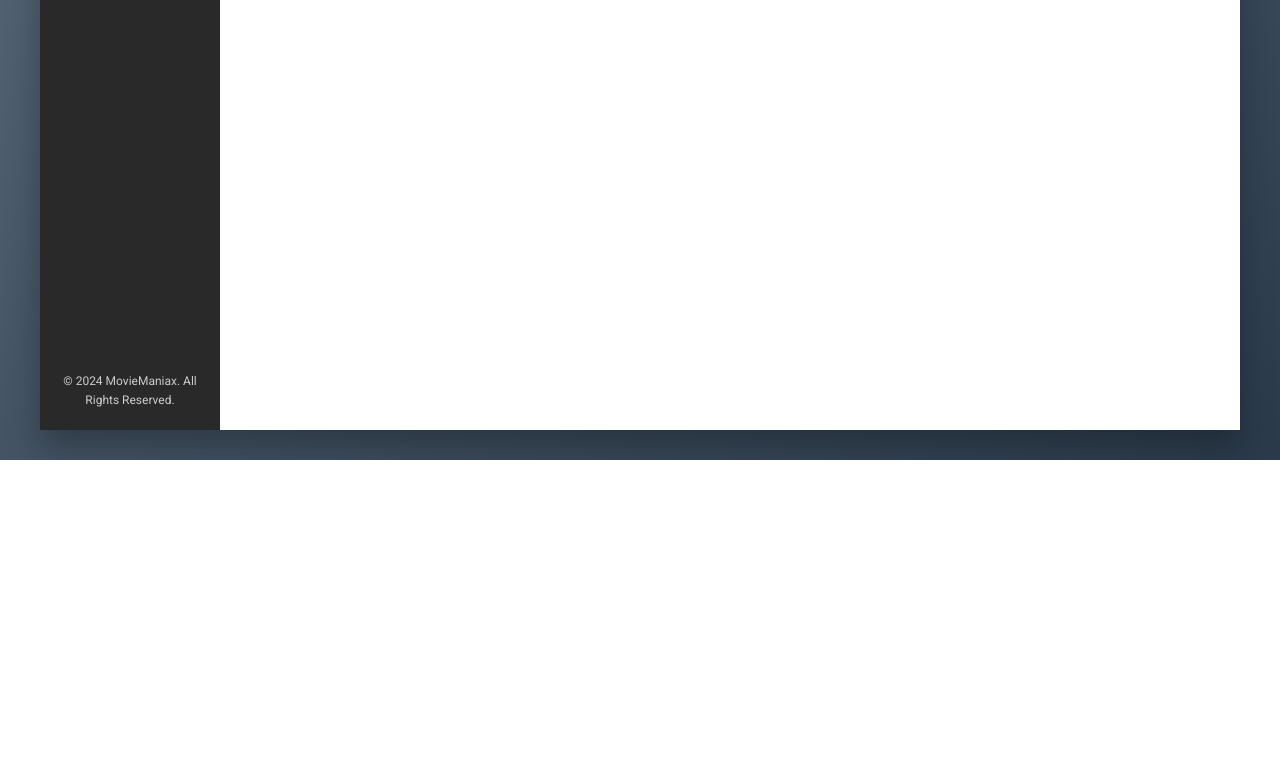
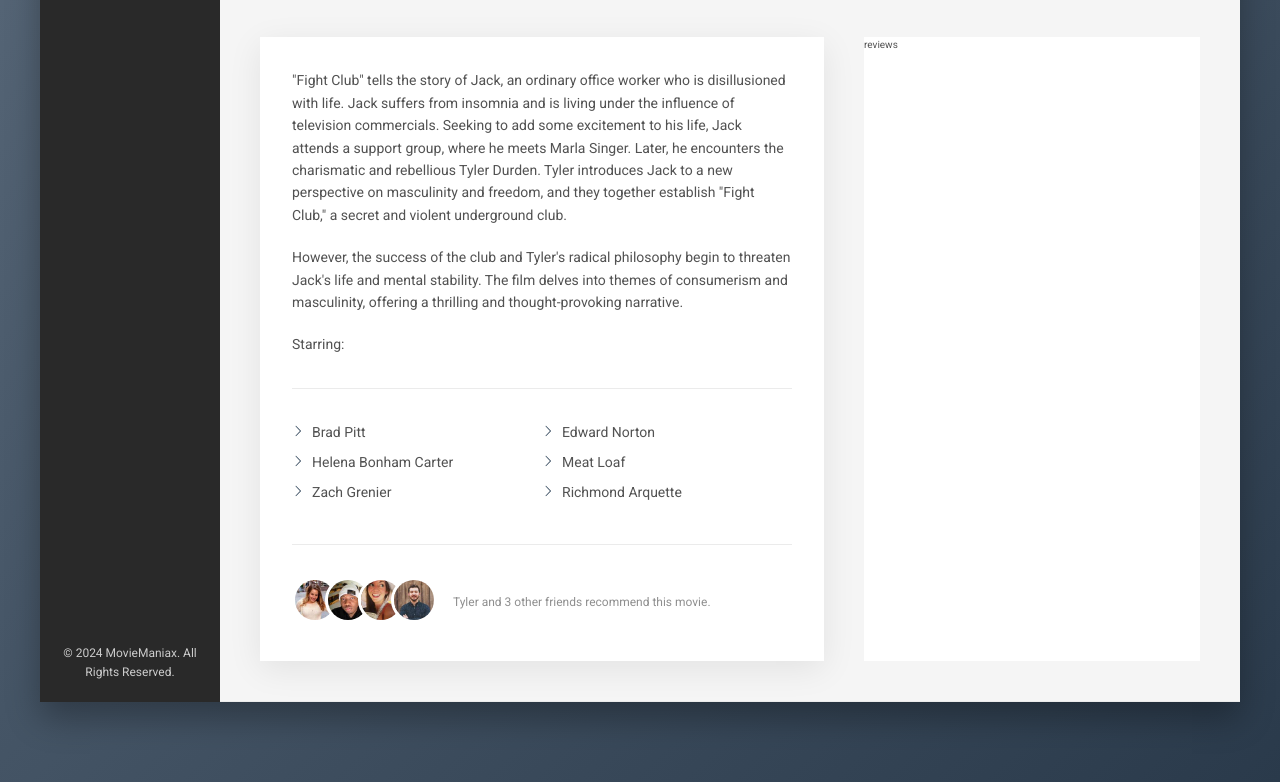
Before and after one commit to barisemreyalcin/moviemaniax, a website: page index.html in a window 1280 px wide. Shown: the part 420-1202 px from the top of the page. Before the commit the page ends 880 px from the top, so only its background shows below. Drawn offline with Linux system fonts and the light colour scheme.

Commit message:
feat(movies): add movie detail content and styles

```diff
--- a/index.html
+++ b/index.html
@@ -143,6 +143,65 @@
                 <span class="overview__rating-detail">8.8</span>
               </div>
             </header>
+
+            <div class="detail">
+              <div class="storyline">
+                <p class="paragraph">
+                  "Fight Club" tells the story of Jack, an ordinary office
+                  worker who is disillusioned with life. Jack suffers from
+                  insomnia and is living under the influence of television
+                  commercials. Seeking to add some excitement to his life, Jack
+                  attends a support group, where he meets Marla Singer. Later,
+                  he encounters the charismatic and rebellious Tyler Durden.
+                  Tyler introduces Jack to a new perspective on masculinity and
+                  freedom, and they together establish "Fight Club," a secret
+                  and violent underground club.
+                </p>
+                <p class="paragraph">
+                  However, the success of the club and Tyler's radical
+                  philosophy begin to threaten Jack's life and mental stability.
+                  The film delves into themes of consumerism and masculinity,
+                  offering a thrilling and thought-provoking narrative.
+                </p>
+                <p class="paragraph">Starring:</p>
+                <ul class="list">
+                  <li class="list__item">Brad Pitt</li>
+                  <li class="list__item">Edward Norton</li>
+                  <li class="list__item">Helena Bonham Carter</li>
+                  <li class="list__item">Meat Loaf</li>
+                  <li class="list__item">Zach Grenier</li>
+                  <li class="list__item">Richmond Arquette</li>
+                </ul>
+                <div class="recommend">
+                  <div class="recommend__friends">
+                    <img
+                      src="img/users/user-1.jpg"
+                      alt="friend 1"
+                      class="recommend__photo"
+                    />
+                    <img
+                      src="img/users/user-2.jpg"
+                      alt="friend 2"
+                      class="recommend__photo"
+                    />
+                    <img
+                      src="img/users/user-3.jpg"
+                      alt="friend 3"
+                      class="recommend__photo"
+                    />
+                    <img
+                      src="img/users/user-4.jpg"
+                      alt="friend 4"
+                      class="recommend__photo"
+                    />
+                  </div>
+                  <p class="recommend__text">
+                    Tyler and 3 other friends recommend this movie.
+                  </p>
+                </div>
+              </div>
+              <div class="user-reviews">reviews</div>
+            </div>
           </div>
         </main>
       </div>
--- a/sass/_components.scss
+++ b/sass/_components.scss
@@ -215,7 +215,7 @@
 .overview {
   display: flex;
   align-items: center;
-  border-bottom: 1px solid var(--color-gray-light-1);
+  border-bottom: var(--border-line);
 
   &__heading {
     font-size: 2.4rem;
@@ -259,3 +259,68 @@
     }
   }
 }
+
+///////////////
+// PARAGRAPH //
+///////////////
+.paragraph {
+  &:not(:last-child) {
+    margin-bottom: 2rem;
+  }
+}
+
+//////////
+// LIST //
+//////////
+.list {
+  list-style: none;
+  margin: 3.2rem 0;
+  padding: 3.2rem 0;
+  border-bottom: var(--border-line);
+  border-top: var(--border-line);
+
+  display: flex;
+  flex-wrap: wrap;
+
+  &__item {
+    flex: 0 0 50%;
+    margin-bottom: 0.8rem;
+    align-self: center;
+
+    &::before {
+      content: "";
+      display: inline-block;
+      width: 1.2rem;
+      height: 1.2rem;
+      margin-right: 0.8rem;
+
+      background-color: var(--color-primary);
+      mask-image: url(../img/SVG/chevron-thin-right.svg);
+      mask-size: cover;
+    }
+  }
+}
+
+///////////////
+// RECOMMEND //
+///////////////
+.recommend {
+  display: flex;
+  align-items: center;
+  gap: 1.6rem;
+
+  font-size: 1.2rem;
+  color: var(--color-gray-dark-3);
+
+  &__photo {
+    width: 4rem;
+    height: 4rem;
+    border-radius: 50%;
+    border: 3px solid var(--color-white);
+    box-sizing: content-box;
+
+    &:not(:last-child) {
+      margin-right: -1.6rem;
+    }
+  }
+}
--- a/sass/_layout.scss
+++ b/sass/_layout.scss
@@ -11,7 +11,7 @@
   font-size: 1.4rem;
   height: 7rem;
   background-color: var(--color-white);
-  border-bottom: 1px solid var(--color-gray-light-1);
+  border-bottom: var(--border-line);
 
   display: flex;
   justify-content: space-between;
@@ -34,7 +34,25 @@
 .movies {
   background-color: var(--color-white);
   flex: 1;
+}
 
-  // TEST
-  height: 70rem;
+.detail {
+  background-color: var(--color-gray-light-1);
+  display: flex;
+  gap: 4rem;
+  padding: 4rem;
+  border-bottom: var(--border-line);
 }
+
+.storyline {
+  font-size: 1.4rem;
+  background-color: var(--color-white);
+  flex: 0 0 60%;
+  box-shadow: var(--shadow-light);
+  padding: 3.2rem;
+}
+
+.user-reviews {
+  background-color: var(--color-white);
+  flex: 1;
+}
```
Also changed, not shown: css/style.css.
